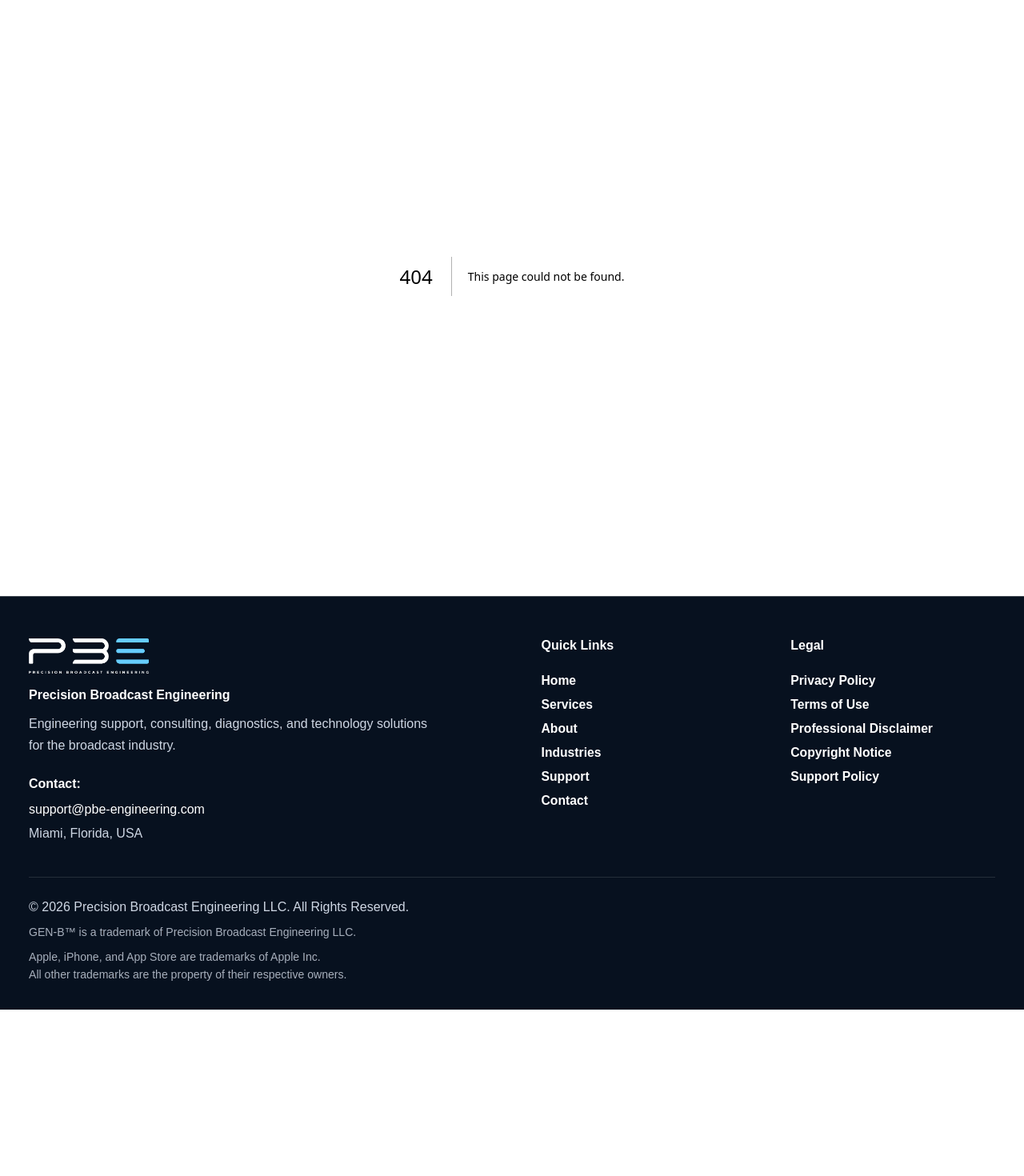
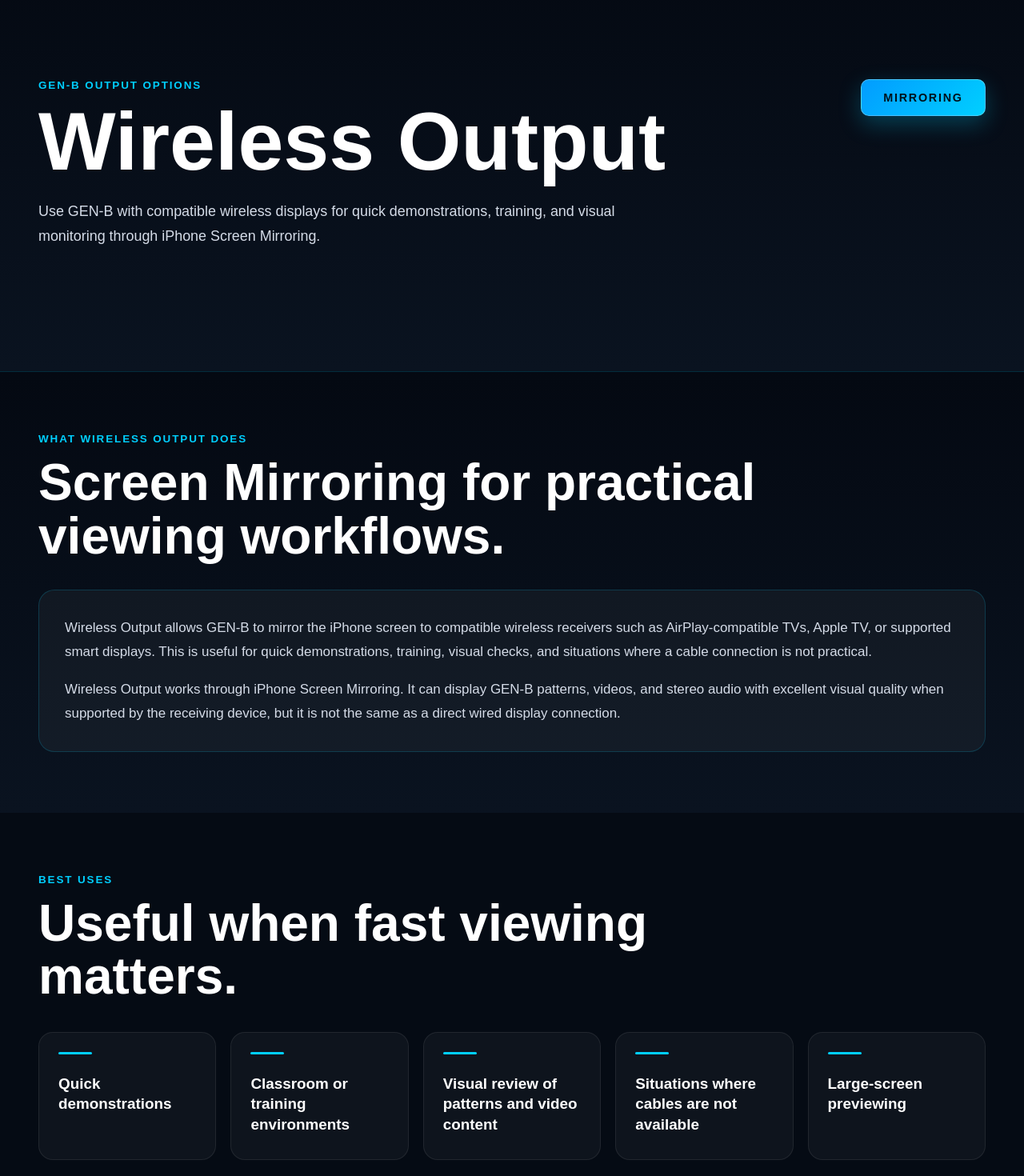
Before and after one commit to lmart828/pbe-website, a Next.js app: page /gen-b/wireless-output in a window 1280 px wide. Before the commit this address had no page. Shown: the part 180-1650 px from the top of the page at 80% size. Before the commit the page ends 1442 px from the top, so only its background shows below. Built offline with nearby package versions, Linux system fonts and the light colour scheme.

Commit message:
Add GEN-B Wireless Output page

```diff
--- a/app/gen-b/page.js
+++ b/app/gen-b/page.js
@@ -103,6 +103,9 @@
               </a>
               <Link href="/support" className="btn-secondary">
                 Contact Support
+              </Link>
+              <Link href="/gen-b/wireless-output" className="btn-secondary">
+                Wireless Output
               </Link>
             </div>
           </div>
--- /dev/null
+++ b/app/gen-b/wireless-output/page.js
@@ -0,0 +1,151 @@
+import Link from "next/link";
+
+const bestUses = [
+  "Quick demonstrations",
+  "Classroom or training environments",
+  "Visual review of patterns and video content",
+  "Situations where cables are not available",
+  "Large-screen previewing",
+];
+
+const wiredOutputItems = [
+  "Supports USB-C to HDMI",
+  "Supports USB-C to USB-C displays",
+  "Supports USB-C to DisplayPort",
+  "Required for RasterScope Analysis",
+  "Required for SWEEP",
+  "Best for professional signal testing and display analysis",
+];
+
+const wirelessOutputItems = [
+  "Uses iPhone Screen Mirroring",
+  "Works with compatible wireless receivers",
+  "Good for visual monitoring and demonstrations",
+  "Supports patterns, videos, and stereo audio when available",
+  "Does not support RasterScope Analysis",
+  "Does not support SWEEP",
+];
+
+export const metadata = {
+  title: "Wireless Output | GEN-B",
+  description:
+    "Learn how GEN-B supports wireless screen mirroring for demonstrations, training, and visual monitoring, and how it differs from direct wired output.",
+};
+
+export default function WirelessOutputPage() {
+  return (
+    <section className="genb-page wireless-output-page">
+      <section className="wireless-hero">
+        <div className="wireless-hero-inner">
+          <div className="wireless-hero-copy">
+            <p className="genb-kicker">GEN-B Output Options</p>
+            <h1>Wireless Output</h1>
+            <p>
+              Use GEN-B with compatible wireless displays for quick
+              demonstrations, training, and visual monitoring through iPhone
+              Screen Mirroring.
+            </p>
+          </div>
+
+          <button className="wireless-mirroring-button" type="button">
+            MIRRORING
+          </button>
+        </div>
+      </section>
+
+      <section className="wireless-section">
+        <div className="wireless-section-heading">
+          <p className="genb-kicker">What Wireless Output Does</p>
+          <h2>Screen Mirroring for practical viewing workflows.</h2>
+        </div>
+
+        <div className="wireless-panel">
+          <p>
+            Wireless Output allows GEN-B to mirror the iPhone screen to
+            compatible wireless receivers such as AirPlay-compatible TVs, Apple
+            TV, or supported smart displays. This is useful for quick
+            demonstrations, training, visual checks, and situations where a
+            cable connection is not practical.
+          </p>
+          <p>
+            Wireless Output works through iPhone Screen Mirroring. It can
+            display GEN-B patterns, videos, and stereo audio with excellent
+            visual quality when supported by the receiving device, but it is not
+            the same as a direct wired display connection.
+          </p>
+        </div>
+      </section>
+
+      <section className="wireless-section wireless-uses-section">
+        <div className="wireless-section-heading">
+          <p className="genb-kicker">Best Uses</p>
+          <h2>Useful when fast viewing matters.</h2>
+        </div>
+
+        <div className="wireless-card-grid">
+          {bestUses.map((use) => (
+            <article className="wireless-card" key={use}>
+              <span className="genb-showcase-rule" />
+              <h3>{use}</h3>
+            </article>
+          ))}
+        </div>
+      </section>
+
+      <section className="wireless-section wireless-compare-section">
+        <div className="wireless-section-heading">
+          <p className="genb-kicker">Output Comparison</p>
+          <h2>Direct wired output vs wireless output.</h2>
+        </div>
+
+        <div className="wireless-comparison-grid">
+          <article className="wireless-comparison-card">
+            <h3>Direct Wired Output</h3>
+            <ul>
+              {wiredOutputItems.map((item) => (
+                <li key={item}>{item}</li>
+              ))}
+            </ul>
+          </article>
+
+          <article className="wireless-comparison-card wireless-comparison-card-cyan">
+            <h3>Wireless Output</h3>
+            <ul>
+              {wirelessOutputItems.map((item) => (
+                <li key={item}>{item}</li>
+              ))}
+            </ul>
+          </article>
+        </div>
+      </section>
+
+      <section className="wireless-section">
+        <div className="wireless-note">
+          <p>
+            “RasterScope Analysis and SWEEP are not supported when using Screen
+            Mirroring. These features require a direct wired display
+            connection.”
+          </p>
+        </div>
+      </section>
+
+      <section className="genb-final-cta wireless-final-cta">
+        <div>
+          <p className="genb-kicker">Engineering Note</p>
+          <h2>Choose the output path for the task.</h2>
+          <p>
+            Wireless Output is a useful way to view GEN-B on compatible displays
+            for demonstrations, training, and quick signal reference. For
+            professional signal testing, RasterScope Analysis, and SWEEP, use a
+            direct wired connection such as USB-C to HDMI, USB-C to USB-C, or
+            USB-C to DisplayPort.
+          </p>
+        </div>
+
+        <Link href="/gen-b" className="btn-secondary">
+          Back to GEN-B
+        </Link>
+      </section>
+    </section>
+  );
+}
--- a/app/globals.css
+++ b/app/globals.css
@@ -1003,6 +1003,206 @@
   max-width: 680px;
   margin-top: 16px;
   font-size: 1.08rem;
+}
+
+.wireless-output-page {
+  background: #030812;
+}
+
+.wireless-hero,
+.wireless-section {
+  padding: 76px 48px;
+  background: linear-gradient(180deg, #040912 0%, #0a1320 100%);
+}
+
+.wireless-hero {
+  min-height: 520px;
+  display: flex;
+  align-items: center;
+  border-bottom: 1px solid rgba(0, 207, 255, 0.18);
+}
+
+.wireless-hero-inner,
+.wireless-section-heading,
+.wireless-panel,
+.wireless-card-grid,
+.wireless-comparison-grid,
+.wireless-note {
+  width: min(1200px, 100%);
+  margin-left: auto;
+  margin-right: auto;
+}
+
+.wireless-hero-inner {
+  display: grid;
+  grid-template-columns: minmax(0, 1fr) auto;
+  gap: 32px;
+  align-items: start;
+}
+
+.wireless-hero-copy h1 {
+  font-size: clamp(3.5rem, 8vw, 7rem);
+  line-height: 0.95;
+  font-weight: 800;
+}
+
+.wireless-hero-copy p:not(.genb-kicker) {
+  margin-top: 24px;
+  max-width: 780px;
+  color: #d5dce8;
+  font-size: 1.12rem;
+  line-height: 1.7;
+}
+
+.wireless-mirroring-button {
+  display: inline-flex;
+  align-items: center;
+  justify-content: center;
+  min-width: 156px;
+  min-height: 46px;
+  padding: 14px 24px;
+  border: 1px solid rgba(255, 255, 255, 0.28);
+  border-radius: 10px;
+  background: linear-gradient(135deg, #029cff, #00cfff);
+  color: #00111c;
+  font-size: 0.9rem;
+  font-weight: 900;
+  letter-spacing: 0.12em;
+  box-shadow: 0 10px 28px rgba(0, 207, 255, 0.26);
+}
+
+.wireless-section-heading h2 {
+  max-width: 900px;
+  font-size: clamp(2.3rem, 5vw, 4.5rem);
+  line-height: 1.04;
+  font-weight: 800;
+}
+
+.wireless-panel {
+  margin-top: 34px;
+  padding: 32px;
+  border: 1px solid rgba(0, 207, 255, 0.18);
+  border-radius: 20px;
+  background: rgba(255, 255, 255, 0.045);
+}
+
+.wireless-panel p {
+  color: #d5dce8;
+  font-size: 1.06rem;
+  line-height: 1.75;
+}
+
+.wireless-panel p + p {
+  margin-top: 18px;
+}
+
+.wireless-uses-section {
+  background: #050b14;
+}
+
+.wireless-card-grid {
+  margin-top: 36px;
+  display: grid;
+  grid-template-columns: repeat(5, 1fr);
+  gap: 18px;
+}
+
+.wireless-card {
+  min-height: 160px;
+  padding: 24px;
+  border: 1px solid rgba(255, 255, 255, 0.08);
+  border-radius: 18px;
+  background: rgba(255, 255, 255, 0.04);
+  transition: transform 0.25s ease, border-color 0.25s ease;
+}
+
+.wireless-card:hover {
+  transform: translateY(-4px);
+  border-color: rgba(0, 207, 255, 0.3);
+}
+
+.wireless-card h3 {
+  font-size: 1.18rem;
+  line-height: 1.35;
+}
+
+.wireless-compare-section {
+  background: linear-gradient(180deg, #040912 0%, #0a1320 100%);
+}
+
+.wireless-comparison-grid {
+  margin-top: 36px;
+  display: grid;
+  grid-template-columns: repeat(2, 1fr);
+  gap: 24px;
+}
+
+.wireless-comparison-card {
+  padding: 32px;
+  border: 1px solid rgba(255, 255, 255, 0.08);
+  border-radius: 20px;
+  background: rgba(255, 255, 255, 0.04);
+}
+
+.wireless-comparison-card-cyan {
+  border-color: rgba(0, 207, 255, 0.22);
+  background: linear-gradient(
+    135deg,
+    rgba(0, 207, 255, 0.1),
+    rgba(255, 255, 255, 0.04)
+  );
+}
+
+.wireless-comparison-card h3 {
+  color: #00cfff;
+  font-size: 1.55rem;
+  line-height: 1.25;
+  margin-bottom: 20px;
+}
+
+.wireless-comparison-card ul {
+  display: grid;
+  gap: 12px;
+  list-style: none;
+}
+
+.wireless-comparison-card li {
+  position: relative;
+  padding-left: 22px;
+  color: #d9e2ef;
+  line-height: 1.55;
+}
+
+.wireless-comparison-card li::before {
+  content: "";
+  position: absolute;
+  left: 0;
+  top: 0.62em;
+  width: 8px;
+  height: 8px;
+  border-radius: 50%;
+  background: #00cfff;
+  box-shadow: 0 0 10px rgba(0, 207, 255, 0.45);
+}
+
+.wireless-note {
+  padding: 30px 34px;
+  border: 1px solid rgba(0, 207, 255, 0.4);
+  border-left: 5px solid #00cfff;
+  border-radius: 18px;
+  background: rgba(0, 207, 255, 0.08);
+  box-shadow: 0 18px 44px rgba(0, 0, 0, 0.28);
+}
+
+.wireless-note p {
+  color: #ffffff;
+  font-size: 1.16rem;
+  line-height: 1.65;
+  font-weight: 800;
+}
+
+.wireless-final-cta {
+  border-top-color: rgba(0, 207, 255, 0.28);
 }
 
 /* =========================
@@ -1381,13 +1581,35 @@
   .genb-about-section,
   .genb-final-cta,
   .genb-analysis-section,
-  .genb-action-section {
+  .genb-action-section,
+  .wireless-hero,
+  .wireless-section {
     padding: 64px 32px;
+  }
+
+  .wireless-hero {
+    min-height: auto;
+  }
+
+  .wireless-hero-inner {
+    grid-template-columns: 1fr;
+  }
+
+  .wireless-mirroring-button {
+    justify-self: start;
   }
 
   .genb-analysis-grid {
     grid-template-columns: repeat(3, 1fr);
     gap: 18px;
+  }
+
+  .wireless-card-grid {
+    grid-template-columns: repeat(2, 1fr);
+  }
+
+  .wireless-comparison-grid {
+    grid-template-columns: 1fr;
   }
 
   .genb-analysis-card {
@@ -1534,20 +1756,46 @@
   .genb-about-section,
   .genb-final-cta,
   .genb-analysis-section,
-  .genb-action-section {
+  .genb-action-section,
+  .wireless-hero,
+  .wireless-section {
     padding: 56px 22px;
   }
 
   .genb-feature-grid,
   .genb-highlight-grid,
   .genb-showcase-grid,
-  .genb-analysis-grid {
+  .genb-analysis-grid,
+  .wireless-card-grid {
     grid-template-columns: 1fr;
   }
 
   .genb-feature-card,
-  .genb-about-panel {
+  .genb-about-panel,
+  .wireless-panel,
+  .wireless-comparison-card {
     padding: 24px;
+  }
+
+  .wireless-hero-copy h1 {
+    font-size: clamp(3.2rem, 17vw, 5rem);
+  }
+
+  .wireless-hero-copy p:not(.genb-kicker),
+  .wireless-panel p {
+    font-size: 1rem;
+  }
+
+  .wireless-mirroring-button {
+    width: 100%;
+  }
+
+  .wireless-note {
+    padding: 24px;
+  }
+
+  .wireless-note p {
+    font-size: 1rem;
   }
 
   .genb-highlight-item {
```
